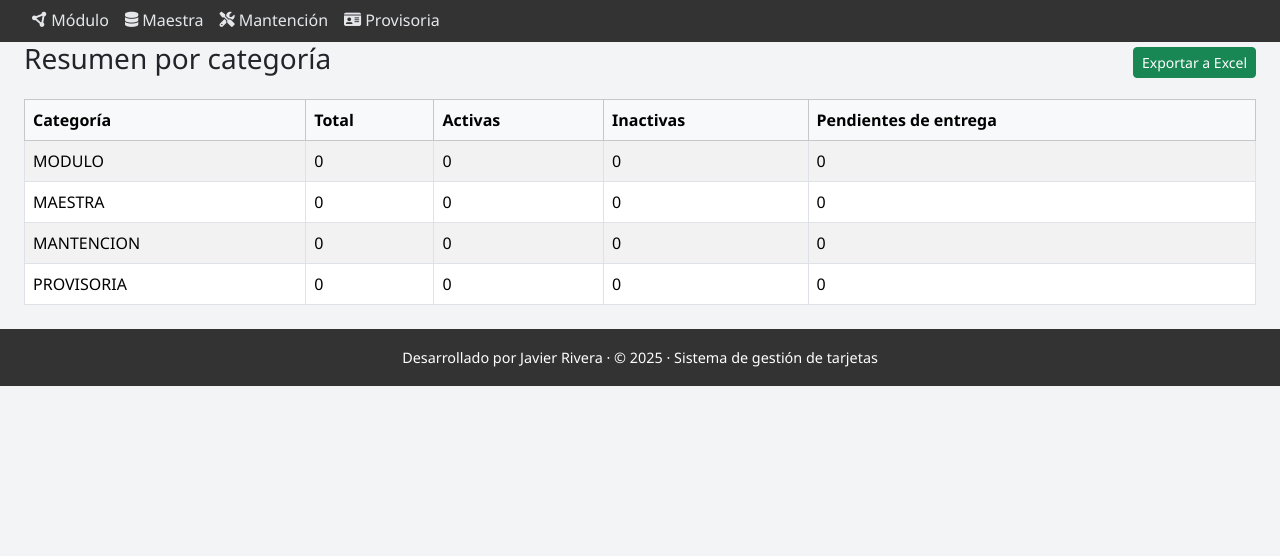
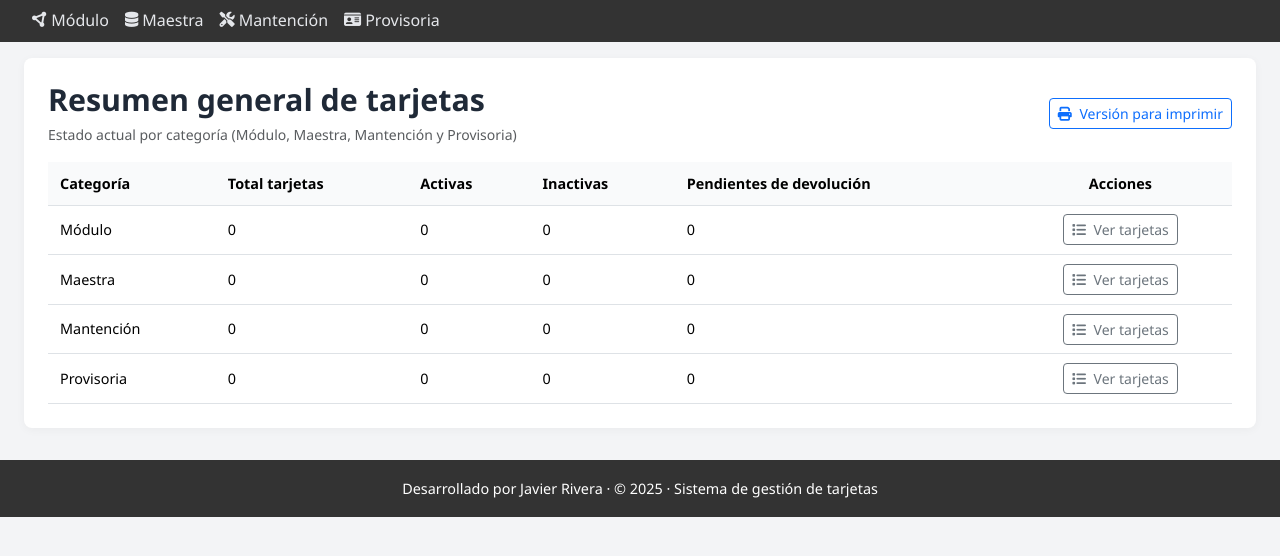
Before and after one commit to Javier-9690/tarjetas-web, a Flask app: page /summary in a window 1280 px wide. Shown: the part 79-635 px from the top of the page. Run offline with Flask 3, Linux system fonts and the light colour scheme; the visitor is signed in with stand-in values (Sample User, id 1).

Commit message:
Update summary.html

```diff
--- a/templates/summary.html
+++ b/templates/summary.html
@@ -1,34 +1,67 @@
 {% extends "base.html" %}
-{% block title %}Resumen - Gestor de Tarjetas{% endblock %}
+
+{% block title %}Sistema de gestión de tarjetas · Resumen{% endblock %}
 
 {% block content %}
+<div class="content-container mt-3">
+
+  <!-- Título y acciones -->
   <div class="d-flex justify-content-between align-items-center mb-3">
-    <h3>Resumen por categoría</h3>
-    <a href="{{ url_for('export_summary_excel') }}" class="btn btn-sm btn-success">
-        Exportar a Excel
+    <div>
+      <h2 class="page-title mb-1">
+        Resumen general de tarjetas
+      </h2>
+      <small class="text-muted">
+        Estado actual por categoría (Módulo, Maestra, Mantención y Provisoria)
+      </small>
+    </div>
+
+    <div class="d-flex gap-2">
+      <a href="{{ url_for('summary_print') }}" class="btn btn-outline-primary btn-sm">
+        <i class="fa-solid fa-print me-1"></i> Versión para imprimir
       </a>
     </div>
+  </div>
 
-<table class="table table-striped table-bordered">
-    <thead class="table-light">
+  <!-- Tabla de resumen -->
+  <div class="table-responsive">
+    <table class="table table-sm align-middle data-table mb-0">
+      <thead>
         <tr>
           <th>Categoría</th>
-        <th>Total</th>
+          <th>Total tarjetas</th>
           <th>Activas</th>
           <th>Inactivas</th>
-        <th>Pendientes de entrega</th>
+          <th>Pendientes de devolución</th>
+          <th class="text-center">Acciones</th>
         </tr>
       </thead>
       <tbody>
+        {% if summary_rows %}
           {% for row in summary_rows %}
             <tr>
-        <td>{{ row.category }}</td>
+              <td>{{ row.category_label }}</td>
               <td>{{ row.total }}</td>
               <td>{{ row.activas }}</td>
               <td>{{ row.inactivas }}</td>
               <td>{{ row.pendientes }}</td>
+              <td class="text-center">
+                <a href="{{ url_for('category_view', category_code=row.category) }}"
+                   class="btn btn-outline-secondary btn-sm">
+                  <i class="fa-solid fa-list me-1"></i> Ver tarjetas
+                </a>
+              </td>
             </tr>
           {% endfor %}
+        {% else %}
+          <tr>
+            <td colspan="6" class="text-center text-muted small py-3">
+              No hay tarjetas registradas aún.
+            </td>
+          </tr>
+        {% endif %}
       </tbody>
     </table>
+  </div>
+</div>
 {% endblock %}
```
Lines whose indentation alone changed are shown as unchanged.
